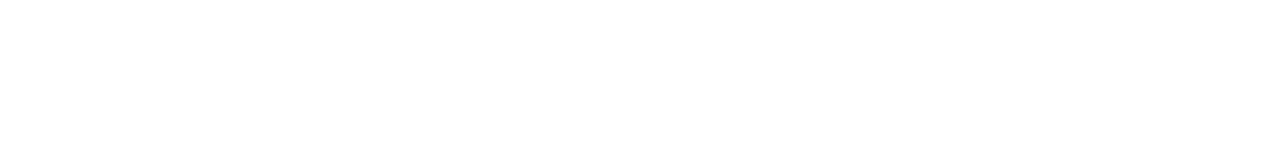
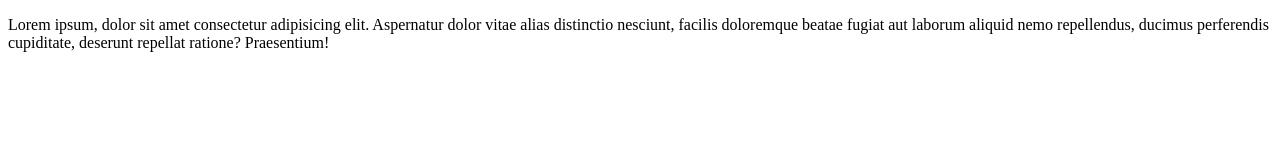
Before and after one commit to PauladsBastos/Ola-Mundo, a plain HTML site: page index.html in a window 1280 px wide. Drawn offline with Linux system fonts and the light colour scheme.

Commit message:
Atualizei o body

```diff
--- a/index.html
+++ b/index.html
@@ -7,6 +7,7 @@
     <title>Document</title>
 </head>
 <body>
+ <p>Lorem ipsum, dolor sit amet consectetur adipisicing elit. Aspernatur dolor vitae alias distinctio nesciunt, facilis doloremque beatae fugiat aut laborum aliquid nemo repellendus, ducimus perferendis cupiditate, deserunt repellat ratione? Praesentium!</p>
 
 </body>
 </html>
```
